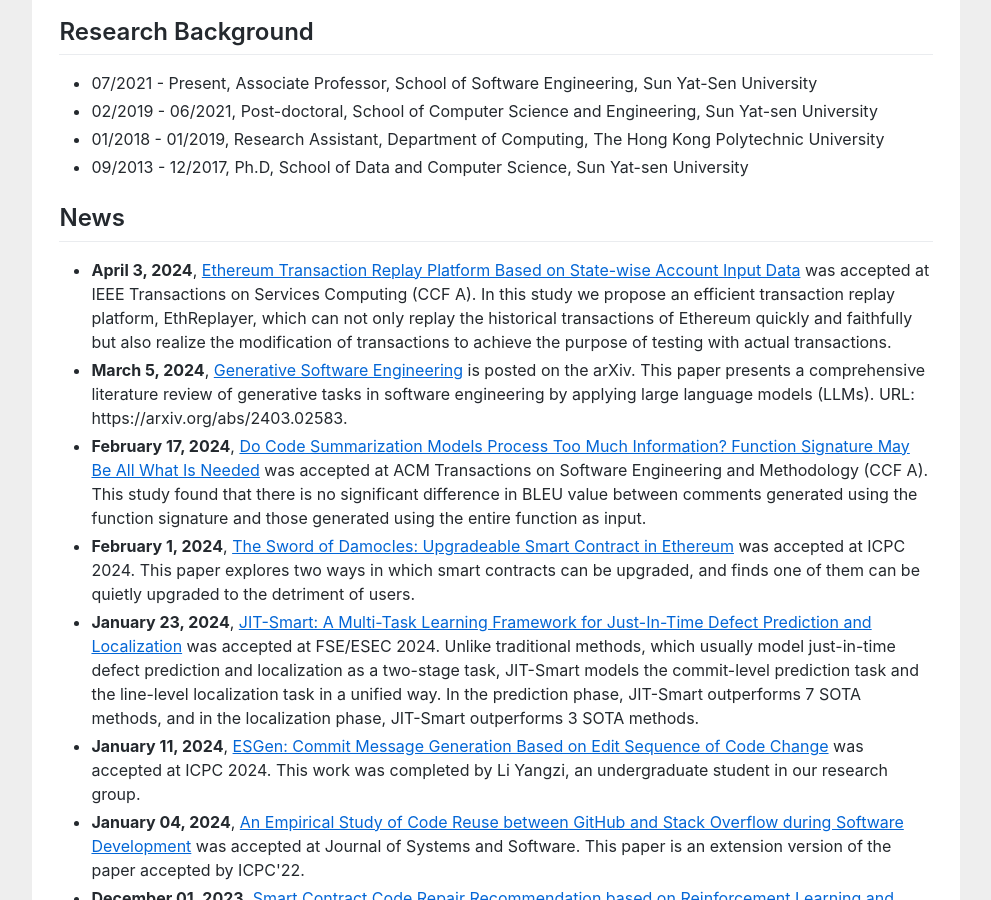
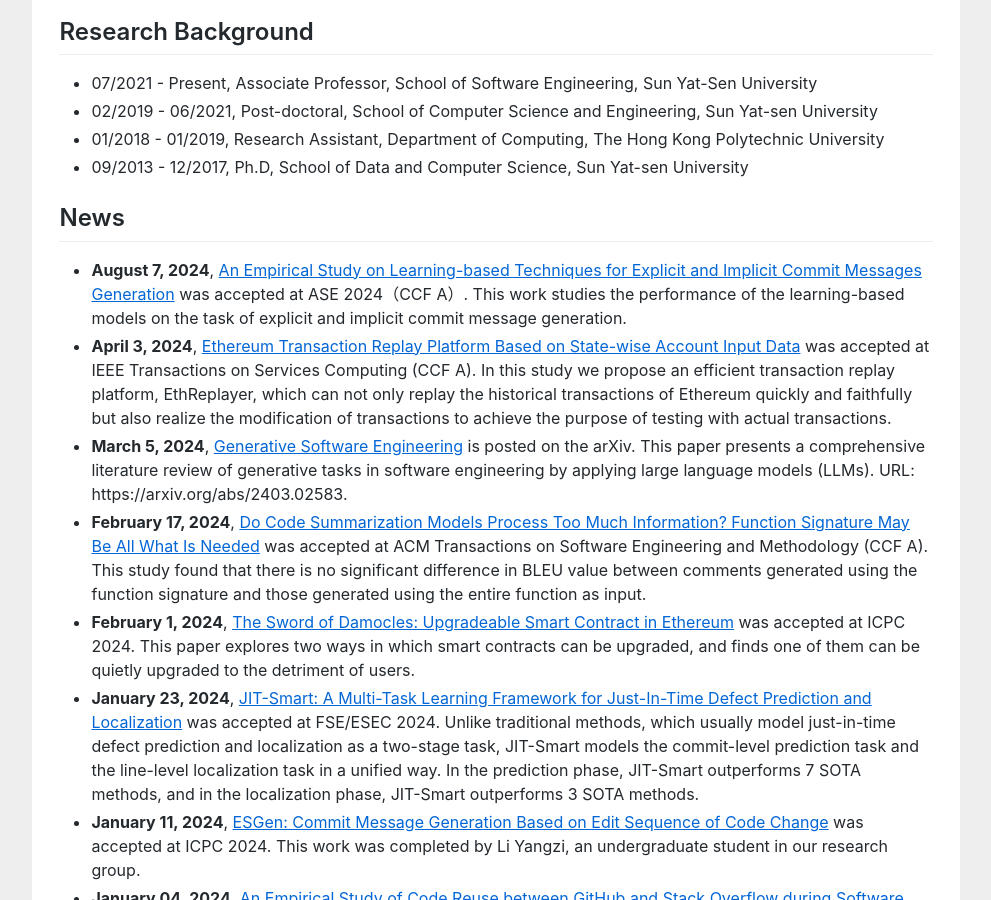
Before and after one commit to huangyuan-hy/huangyuan-hy.github.io, a Jekyll site: the page index.html, which Jekyll copies as it is, in a window 1280 px wide and 900 px high, scrolled down 617 px. Shown: the whole window, without its empty margins (144-1135 px from the left). Built offline with Jekyll 4.4.1, drawn with Linux system fonts in a browser that asks for light colours.

Commit message:
Update index.html

```diff
--- a/index.html
+++ b/index.html
@@ -93,6 +93,7 @@ gtag('config', 'UA-158965281-1');
 
 				<h2>News</h2>
 					<ul>
+						<li><b>August 7, 2024</b>, <a href=""><u>An Empirical Study on Learning-based Techniques for Explicit and Implicit Commit Messages Generation</u></a> was accepted at ASE 2024（CCF A）. This work studies the performance of the learning-based models on the task of explicit and implicit commit message generation.</li>
 						<li><b>April 3, 2024</b>, <a href=""><u>Ethereum Transaction Replay Platform Based on State-wise Account Input Data</u></a> was accepted at IEEE Transactions on Services Computing (CCF A). In this study we propose an efficient transaction replay platform, EthReplayer, which can not only replay the historical transactions of Ethereum quickly and faithfully but also realize the modification of transactions to achieve the purpose of testing with actual transactions.</li>
 						<li><b>March 5, 2024</b>, <a href=""><u>Generative Software Engineering</u></a> is posted on the arXiv. This paper presents a comprehensive literature review of generative tasks in software engineering by applying large language models (LLMs). URL: https://arxiv.org/abs/2403.02583.</li>
 						<li><b>February 17, 2024</b>, <a href=""><u>Do Code Summarization Models Process Too Much Information? Function Signature May Be All What Is Needed</u></a> was accepted at ACM Transactions on Software Engineering and Methodology (CCF A). This study found that there is no significant difference in BLEU value between comments generated using the function signature and those generated using the entire function as input.</li>
```
